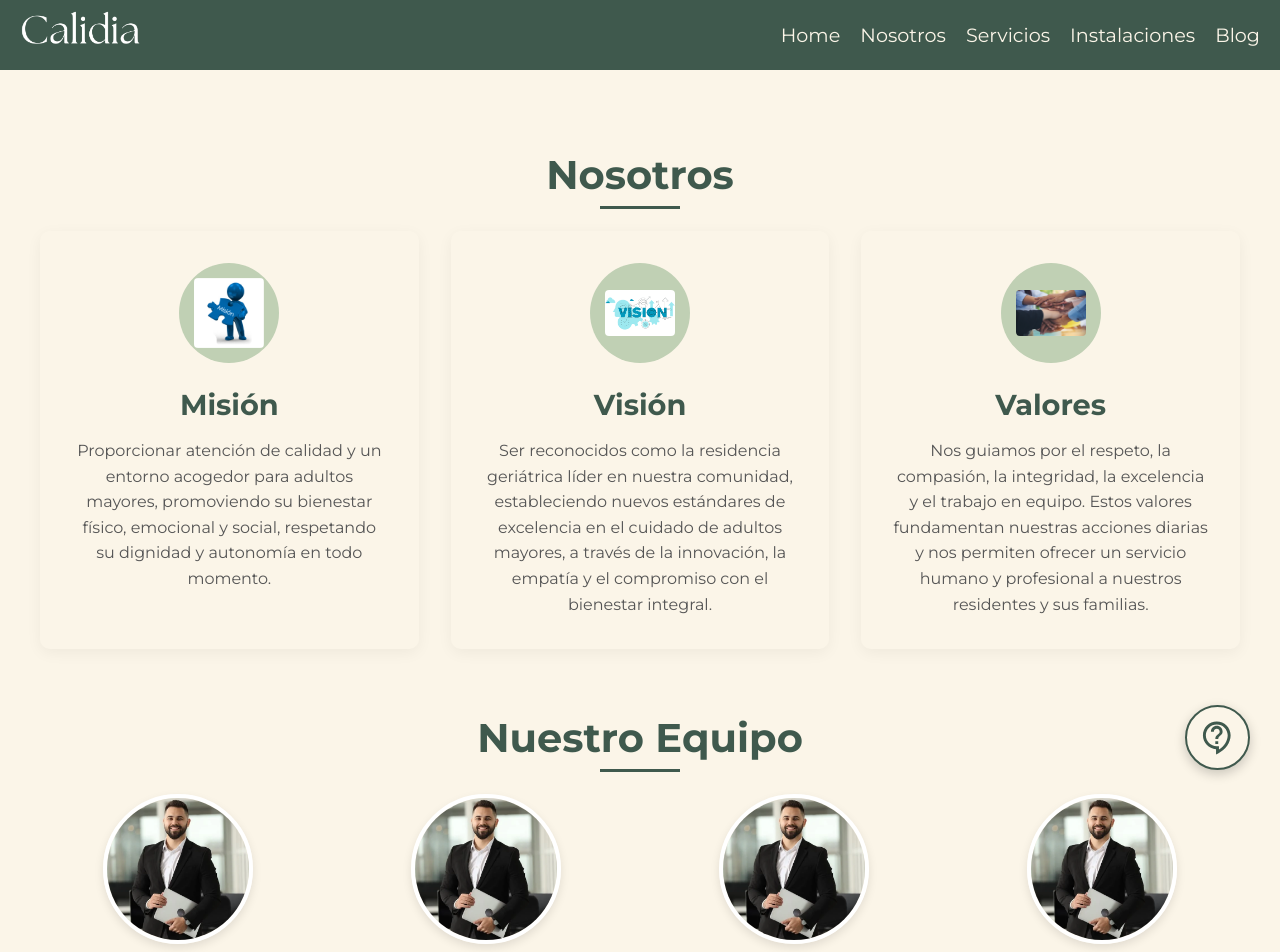
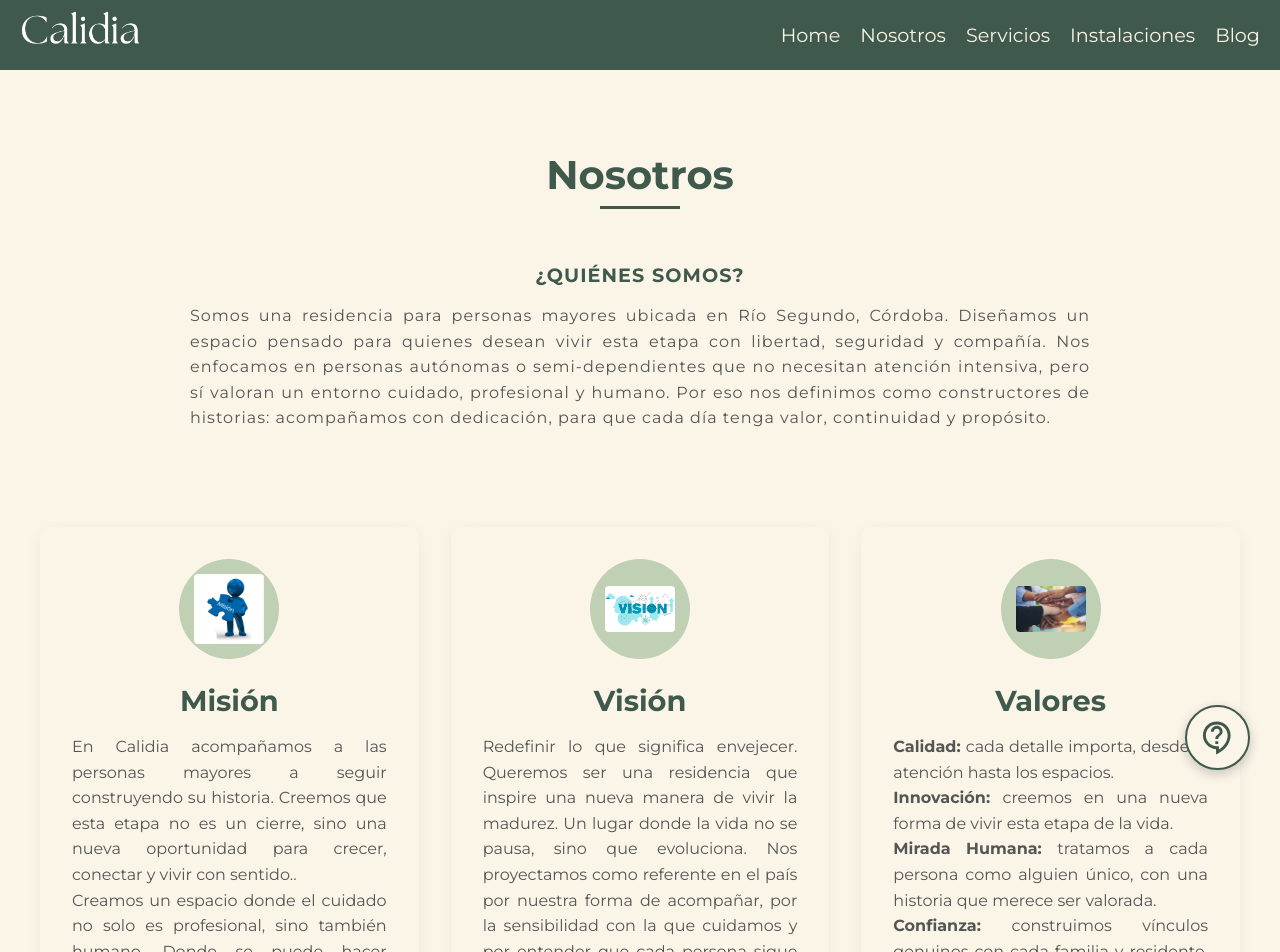
Before and after one commit to fabrivalseg/geriatrico, a Next.js app: page /nosotros in a window 1280 px wide. Shown: the top 952 px of the page. Built offline with nearby package versions, Linux system fonts and the light colour scheme.

Commit message:
agregando parrafos reales

```diff
--- a/src/app/nosotros/_componentes/Nosotros.jsx
+++ b/src/app/nosotros/_componentes/Nosotros.jsx
@@ -64,7 +64,12 @@ const Nosotros = () => {
     <>
       <section className={styles.nosotrosSection} id="nosotros">
           <motion.h2 initial={{x: -200, opacity: 0}} transition={{duration: 0.7, type: "spring"}} whileInView={{x: 0, opacity: 1}} className={styles.sectionTitle}>Nosotros</motion.h2>
-
+          <motion.div initial={{x: -200, opacity: 0}} transition={{duration: 0.7, type: "spring"}} whileInView={{x: 0, opacity: 1}} className={styles.aboutUsContainer}>
+            <h3 className={styles.aboutUsTitle}>¿QUIÉNES SOMOS?</h3>
+            <p className={styles.aboutUsText}>
+              Somos una residencia para personas mayores ubicada en Río Segundo, Córdoba. Diseñamos un espacio pensado para quienes desean vivir esta etapa con libertad, seguridad y compañía. Nos enfocamos en personas autónomas o semi-dependientes que no necesitan atención intensiva, pero sí valoran un entorno cuidado, profesional y humano. Por eso nos definimos como constructores de historias: acompañamos con dedicación, para que cada día tenga valor, continuidad y propósito.
+            </p>
+          </motion.div>
           <div className={styles.valuesContainer}>
             <motion.div variants={variant1} initial="initial" transition="transition" whileInView="whileInView" className={styles.valueCard}>
               <div className={styles.valueIconContainer}>
@@ -79,8 +84,16 @@ const Nosotros = () => {
               </div>
               <h3 className={styles.valueTitle}>Misión</h3>
               <p className={styles.valueDescription}>
-                Proporcionar atención de calidad y un entorno acogedor para adultos mayores, promoviendo su bienestar
-                físico, emocional y social, respetando su dignidad y autonomía en todo momento.
+                En Calidia acompañamos a las personas mayores a seguir construyendo su historia.
+                Creemos que esta etapa no es un cierre, sino una nueva oportunidad para crecer, conectar y vivir con sentido..
+              </p>
+              <p className={styles.valueDescription}>
+                Creamos un espacio donde el cuidado no solo es profesional, sino también humano.
+                Donde se puede hacer nuevos amigos, descubrir intereses, compartir rutinas, aprender algo nuevo.
+              </p>
+              <p className={styles.valueDescription}>
+                No somos un lugar para quedarse quieto.
+                Somos un lugar para seguir siendo.
               </p>
             </motion.div>
 
@@ -97,9 +110,7 @@ const Nosotros = () => {
               </div>
               <h3 className={styles.valueTitle}>Visión</h3>
               <p className={styles.valueDescription}>
-                Ser reconocidos como la residencia geriátrica líder en nuestra comunidad, estableciendo nuevos estándares
-                de excelencia en el cuidado de adultos mayores, a través de la innovación, la empatía y el compromiso con
-                el bienestar integral.
+                Redefinir lo que significa envejecer. Queremos ser una residencia que inspire una nueva manera de vivir la madurez. Un lugar donde la vida no se pausa, sino que evoluciona. Nos proyectamos como referente en el país por nuestra forma de acompañar, por la sensibilidad con la que cuidamos y por entender que cada persona sigue teniendo mucho por vivir.
               </p>
             </motion.div>
 
@@ -116,9 +127,16 @@ const Nosotros = () => {
               </div>
               <h3 className={styles.valueTitle}>Valores</h3>
               <p className={styles.valueDescription}>
-                Nos guiamos por el respeto, la compasión, la integridad, la excelencia y el trabajo en equipo. Estos
-                valores fundamentan nuestras acciones diarias y nos permiten ofrecer un servicio humano y profesional a
-                nuestros residentes y sus familias.
+                <strong>Calidad: </strong> cada detalle importa, desde la atención hasta los espacios.
+              </p>
+              <p className={styles.valueDescription}>
+                <strong>Innovación: </strong> creemos en una nueva forma de vivir esta etapa de la vida.
+              </p>
+              <p className={styles.valueDescription}>
+                <strong>Mirada Humana: </strong> tratamos a cada persona como alguien único, con una historia que merece ser valorada.
+              </p>
+              <p className={styles.valueDescription}>
+                <strong>Confianza: </strong>construimos vínculos genuinos con cada familia y residente, desde la transparencia y el compromiso.
               </p>
             </motion.div>
           </div>
--- a/src/app/nosotros/_componentes/nosotros.module.css
+++ b/src/app/nosotros/_componentes/nosotros.module.css
@@ -82,6 +82,7 @@
   font-size: 1rem;
   line-height: 1.6;
   color: #555;
+  text-align: justify;
 }
 
 .teamTitle {
@@ -260,3 +261,29 @@
 .submitButton:hover {
   background-color: rgb(50, 70, 60);
 }
+
+.aboutUsContainer {
+  max-width: 1200px;
+  margin: 0 auto 4rem auto;
+  padding: 2rem;
+  text-align: center;
+}
+
+.aboutUsTitle {
+  font-size: 1.2rem;
+  font-weight: 600;
+  color: rgb(63, 89, 77);
+  margin-bottom: 1rem;
+  position: relative;
+  letter-spacing: 1.1px;
+}
+
+.aboutUsText {
+  font-size: 1rem;
+  line-height: 1.6;
+  color: #555;
+  text-align: justify;
+  max-width: 900px;
+  margin: 0 auto;
+  letter-spacing: 1px;
+}
--- a/src/app/page.jsx
+++ b/src/app/page.jsx
@@ -29,7 +29,8 @@ export default function Home() {
       <section className={styles.homeSection}>
         <div className={styles.heroContainer}>
           <div className={styles.heroContent}>
-            <motion.h1 initial={{x: -100, opacity: 0}} transition={{duration: 0.7}} whileInView={{x: 0, opacity: 1}} className={styles.heroSlogan}>Cuidado y atención para sus seres queridos</motion.h1>
+            <motion.h1 initial={{x: -100, opacity: 0}} transition={{duration: 0.7}} whileInView={{x: 0, opacity: 1}} className={styles.heroSlogan}>La vida no se detiene. <br />Se transforma</motion.h1>
+            <motion.h2 initial={{x: -100, opacity: 0}} transition={{duration: 0.7}} whileInView={{x: 0, opacity: 1}} className={styles.heroDescription}>Somos un entorno pensado para seguir construyendo historias con cuidado y sentido</motion.h2>
             <motion.button onClick={() => redirect('/blog')} initial={{x: -100, opacity: 0}} transition={{duration: 0.7}} whileInView={{x: 0, opacity: 1}} className={styles.heroButton}>Ver más</motion.button>
           </div>
           <motion.div initial={{x: -100, opacity: 0}} transition={{duration: 0.7}} whileInView={{x: 0, opacity: 1}} className={styles.heroImageContainer}>
```
Also changed, not shown: src/app/page.module.css (+61 -3 lines).
